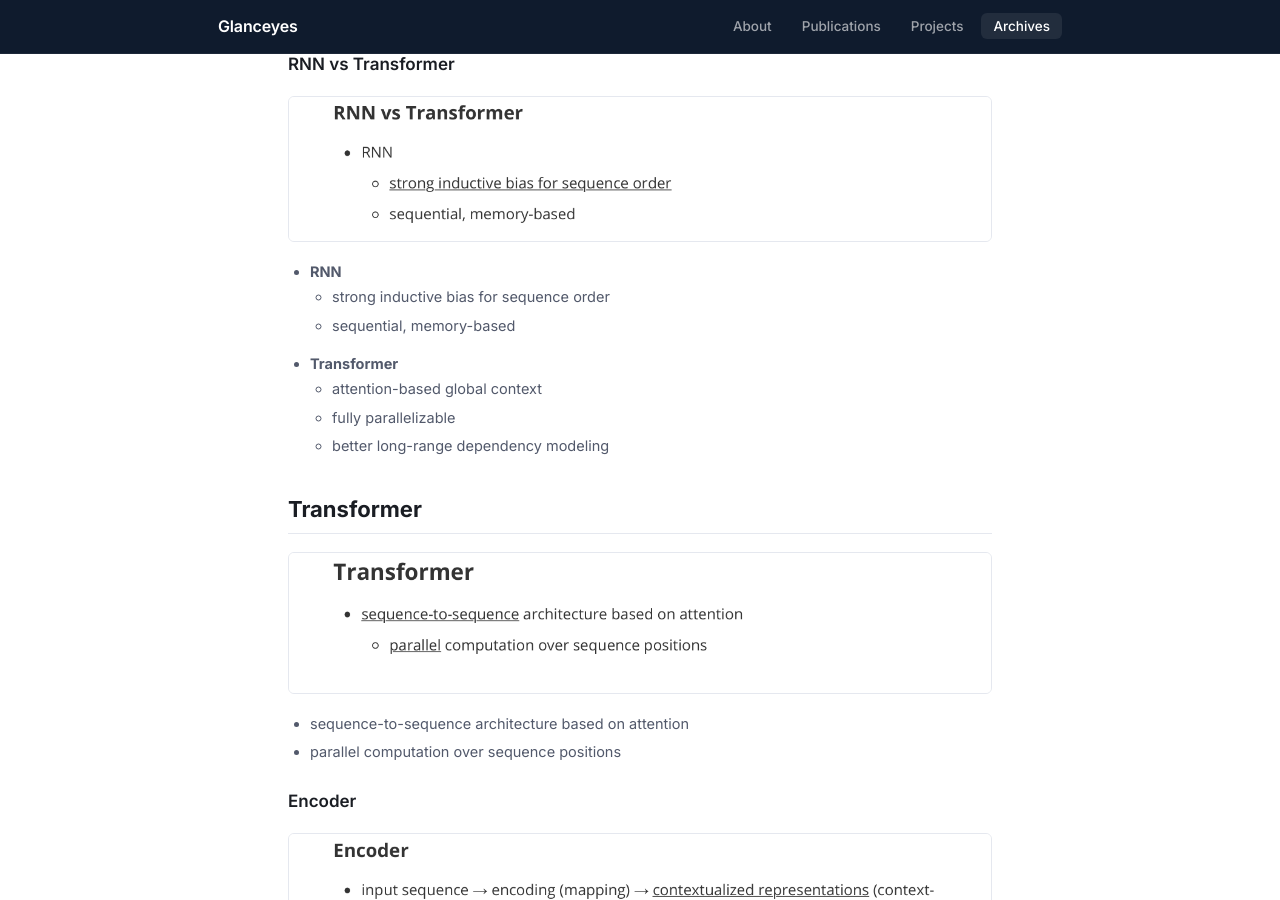
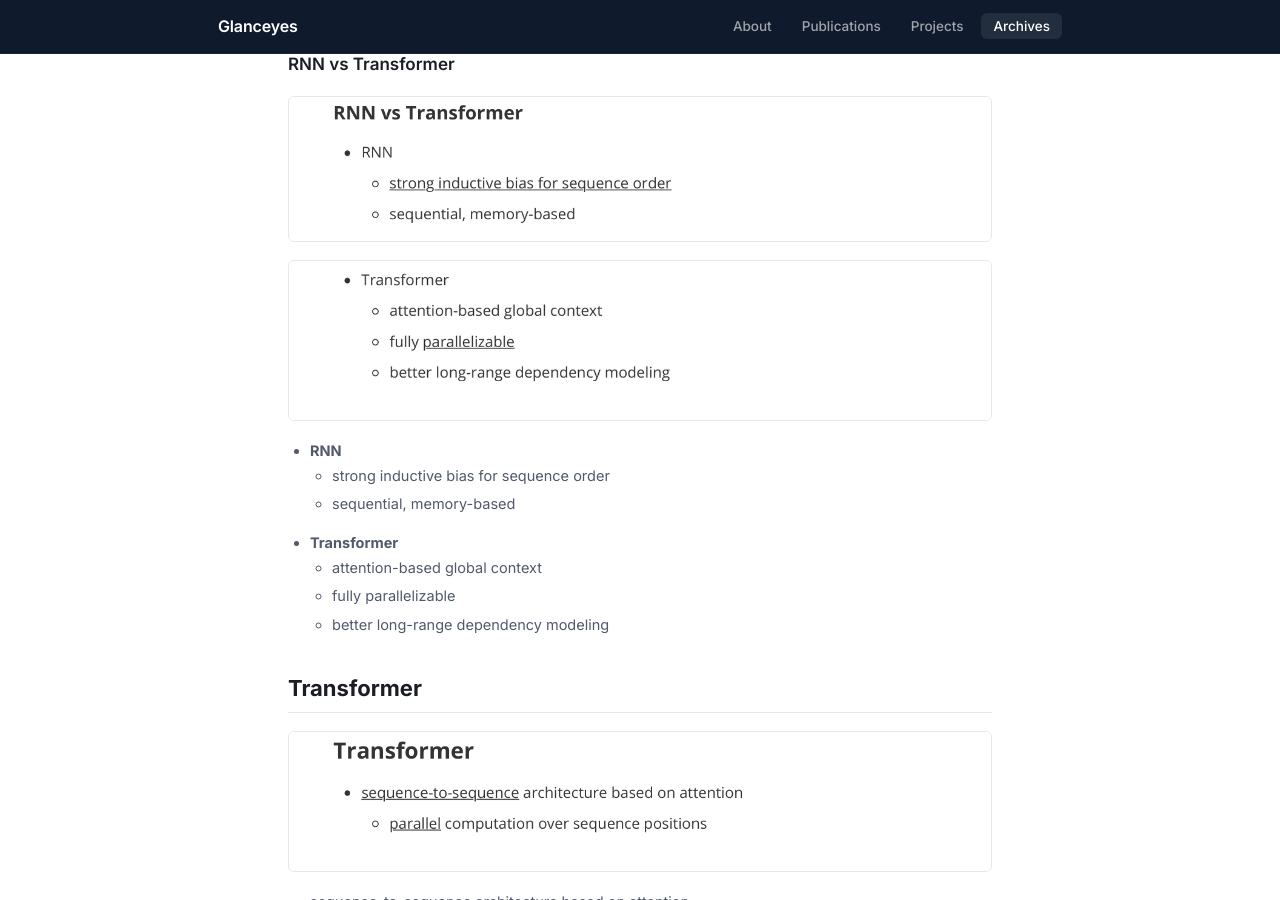
Before and after one commit to Glanceyes/Glanceyes.github.io, a Jekyll site: the page built from _archives/09-sequence-models.md, in a window 1280 px wide and 900 px high, scrolled down 2464 px. Built offline with Jekyll 4.4.1, drawn with Linux system fonts in a browser that asks for light colours.

Commit message:
Fix archive: RNN vs Transformer side image + Momentum formula variable
09-sequence-models: the "RNN vs Transformer" comparison only had the
RNN side captured (p37 image), but the Transformer side bullets
(attention-based global context, fully parallelizable, better long-range
dependency modeling) live on page 38 top and were entirely missing from
any image. Added p38-rnn-vs-transformer-cont.png covering page 38 y=65-200
and referenced it under the heading.

02-optimization-and-training: Momentum formula used $\mu$ as the
momentum coefficient, but the original PDF formula uses $\beta$. Updated
to $v_t = \beta v_{t-1} + \nabla \mathcal{L}(\theta_t)$ to match.

Co-Authored-By: Claude Opus 4.7 (1M context) <noreply@anthropic.com>

```diff
--- a/_archives/09-sequence-models.md
+++ b/_archives/09-sequence-models.md
@@ -64,7 +64,9 @@ $$
 
 ### RNN vs Transformer
 
-<img class="note-img" src="/images/archives/notes/09-sequence-models-p37-rnn-vs-transformer.png" alt="RNN vs Transformer">
+<img class="note-img" src="/images/archives/notes/09-sequence-models-p37-rnn-vs-transformer.png" alt="RNN vs Transformer — RNN side (page 37)">
+
+<img class="note-img" src="/images/archives/notes/09-sequence-models-p38-rnn-vs-transformer-cont.png" alt="RNN vs Transformer — Transformer side (page 38 top)">
 
 - **RNN**
   - strong inductive bias for sequence order
```
Also changed, not shown: _archives/02-optimization-and-training.md (+1 -1 lines), images/archives/notes/09-sequence-models-p38-rnn-vs-transformer-cont.png (added).
